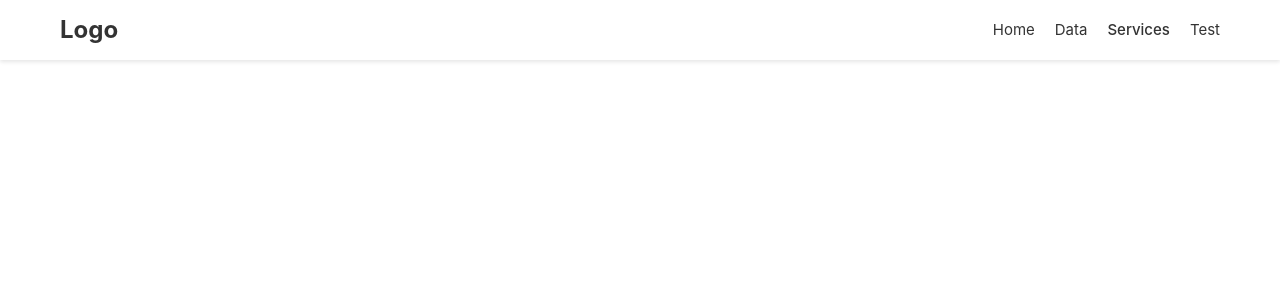
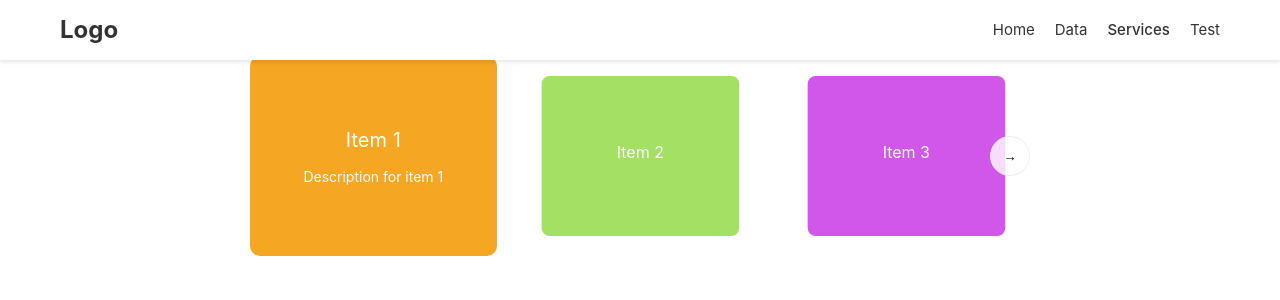
Before and after one commit to fzwyd/my-vue, a Vue app: page /mytest in a window 1280 px wide. Shown: the top 300 px of the page. Built offline with nearby package versions, Linux system fonts and the light colour scheme.

Commit message:
写一个game;2C

```diff
--- a/src/App.vue
+++ b/src/App.vue
@@ -1,17 +1,17 @@
 <template>
-  <Header :isSticky="isSticky" />
-  <RouterView @updateSticky="updateSticky"/>
+  <Header :isSticky="isSticky" v-if="route.name !== 'game'" />
+  <RouterView @updateSticky="updateSticky" />
 </template>
 <script setup lang="ts">
 import { ref } from 'vue'
 import { RouterView } from 'vue-router'
-import Header from './components/layout/header1.vue';
+import { useRoute } from 'vue-router'
+import Header from './components/layout/header1.vue'
 
-const isSticky = ref(false)  // 绑定给子组件的值
+const isSticky = ref(false) // 绑定给子组件的值
+const route = useRoute()
 const updateSticky = (value: boolean) => {
   isSticky.value = value
 }
 </script>
-<style scoped>
-
-</style>
+<style scoped></style>
--- /dev/null
+++ b/src/components/test/HorizontalScroller.vue
@@ -0,0 +1,211 @@
+<template>
+  <div class="scrollable-container">
+    <div class="scroll-wrapper" ref="scrollContainer">
+      <div
+        v-for="(item, index) in items"
+        :key="index"
+        class="scroll-item"
+        :class="{ active: activeIndex === index }"
+        @click="scrollToIndex(index)"
+        ref="itemRefs"
+      >
+        <slot name="item" :item="item" :active="activeIndex === index"></slot>
+      </div>
+    </div>
+    <div class="navigation">
+      <button class="nav-btn prev" @click="scrollToPrev" :disabled="activeIndex === 0">
+        <span>←</span>
+      </button>
+      <button
+        class="nav-btn next"
+        @click="scrollToNext"
+        :disabled="activeIndex === items.length - 1"
+      >
+        <span>→</span>
+      </button>
+    </div>
+  </div>
+</template>
+
+<script lang="ts">
+import { defineComponent, ref, onMounted, watch } from 'vue'
+import type { PropType } from 'vue'
+export default defineComponent({
+  name: 'HorizontalScroller',
+  props: {
+    items: {
+      type: Array as PropType<any[]>,
+      required: true,
+    },
+    initialIndex: {
+      type: Number,
+      default: 0,
+    },
+  },
+  setup(props, { emit }) {
+    const scrollContainer = ref<HTMLElement | null>(null)
+    const itemRefs = ref<HTMLElement[]>([])
+    const activeIndex = ref(props.initialIndex)
+
+    const scrollToIndex = (index: number) => {
+      if (index < 0 || index >= props.items.length || !scrollContainer.value) return
+
+      activeIndex.value = index
+
+      const itemElement = itemRefs.value[index]
+      if (!itemElement) return
+
+      const containerWidth = scrollContainer.value.offsetWidth
+      const itemWidth = itemElement.offsetWidth
+      const scrollLeft = itemElement.offsetLeft - containerWidth / 2 + itemWidth / 2
+
+      scrollContainer.value.scrollTo({
+        left: scrollLeft,
+        behavior: 'smooth',
+      })
+
+      emit('change', index)
+    }
+
+    const scrollToNext = () => {
+      scrollToIndex(activeIndex.value + 1)
+    }
+
+    const scrollToPrev = () => {
+      scrollToIndex(activeIndex.value - 1)
+    }
+
+    const handleScroll = () => {
+      if (!scrollContainer.value || itemRefs.value.length === 0) return
+
+      const containerMiddle =
+        scrollContainer.value.scrollLeft + scrollContainer.value.offsetWidth / 2
+
+      let closestIndex = 0
+      let closestDistance = Infinity
+
+      itemRefs.value.forEach((item, index) => {
+        const itemMiddle = item.offsetLeft + item.offsetWidth / 2
+        const distance = Math.abs(containerMiddle - itemMiddle)
+
+        if (distance < closestDistance) {
+          closestDistance = distance
+          closestIndex = index
+        }
+      })
+
+      if (activeIndex.value !== closestIndex) {
+        activeIndex.value = closestIndex
+        emit('change', closestIndex)
+      }
+    }
+
+    onMounted(() => {
+      if (scrollContainer.value) {
+        scrollContainer.value.addEventListener('scroll', handleScroll)
+        // Initial scroll to selected item
+        setTimeout(() => {
+          scrollToIndex(activeIndex.value)
+        }, 100)
+      }
+    })
+
+    watch(
+      () => props.initialIndex,
+      newIndex => {
+        if (newIndex !== activeIndex.value) {
+          scrollToIndex(newIndex)
+        }
+      }
+    )
+
+    return {
+      scrollContainer,
+      itemRefs,
+      activeIndex,
+      scrollToIndex,
+      scrollToNext,
+      scrollToPrev,
+    }
+  },
+})
+</script>
+
+<style lang="less">
+.scrollable-container {
+  position: relative;
+  width: 100%;
+  margin: 0 auto;
+
+  .scroll-wrapper {
+    display: flex;
+    overflow-x: auto;
+    scroll-snap-type: x mandatory;
+    scrollbar-width: none; // Hide scrollbar for Firefox
+    -ms-overflow-style: none; // Hide scrollbar for IE/Edge
+    padding: 20px 0;
+
+    &::-webkit-scrollbar {
+      display: none; // Hide scrollbar for Chrome/Safari
+    }
+  }
+
+  .scroll-item {
+    flex: 0 0 33.333%;
+    scroll-snap-align: center;
+    transition: all 0.3s ease;
+    transform: scale(0.8);
+    opacity: 0.7;
+    padding: 0 10px;
+    box-sizing: border-box;
+
+    &.active {
+      transform: scale(1);
+      opacity: 1;
+      z-index: 1;
+    }
+  }
+
+  .navigation {
+    display: flex;
+    justify-content: space-between;
+    position: absolute;
+    width: 100%;
+    top: 50%;
+    transform: translateY(-50%);
+    pointer-events: none;
+
+    .nav-btn {
+      width: 40px;
+      height: 40px;
+      border-radius: 50%;
+      background-color: rgba(255, 255, 255, 0.8);
+      border: 1px solid #eee;
+      display: flex;
+      align-items: center;
+      justify-content: center;
+      cursor: pointer;
+      pointer-events: auto;
+      transition: all 0.2s ease;
+
+      &:hover {
+        background-color: rgba(255, 255, 255, 1);
+        box-shadow: 0 0 10px rgba(0, 0, 0, 0.1);
+      }
+
+      &:disabled {
+        opacity: 0.5;
+        cursor: not-allowed;
+      }
+
+      &.prev {
+        margin-left: 10px;
+      }
+
+      &.next {
+        margin-right: 10px;
+      }
+    }
+  }
+}
+</style>
--- a/src/router/index.ts
+++ b/src/router/index.ts
@@ -7,19 +7,29 @@ const router = createRouter({
     {
       path: '/',
       name: 'home',
-      component: home
+      component: home,
     },
     {
       path: '/data',
-       name: 'data',
-       component: () => import('@/views/data.vue')
+      name: 'data',
+      component: () => import('@/views/data.vue'),
     },
     {
       path: '/test',
       name: 'test',
-      component: () => import('@/views/test/index.vue')
-    }
-  ]
+      component: () => import('@/views/test/index.vue'),
+    },
+    {
+      path: '/mytest',
+      name: 'mytest',
+      component: () => import('@/views/test1.vue'),
+    },
+    {
+      path: '/game',
+      name: 'game',
+      component: () => import('@/views/game.vue'),
+    },
+  ],
 })
 
 export default router
--- /dev/null
+++ b/src/views/game.vue
@@ -0,0 +1,48 @@
+<template>
+  <div class="game">
+    <div>
+      <p>可以请我喝一杯奶茶吗？</p>
+      <div class="buttons">
+        <button class="yes" @click="handleYes">可以</button>
+        <button class="no" @click="clickTimes++">不可以</button>
+      </div>
+    </div>
+  </div>
+</template>
+
+<script setup lang="ts">
+import { ref } from 'vue'
+const clickTimes = ref(0)
+const handleYes = () => {
+  clickTimes.value = 0
+}
+</script>
+
+<style scoped lang="less">
+.game {
+  width: 100vw;
+  height: 100vh;
+  display: flex;
+  justify-content: center;
+  align-items: center;
+}
+.yes,
+.no {
+  border: none;
+  border-radius: 24px;
+  width: 80px;
+  padding: 16px 0;
+  transition: all 0.2s ease;
+}
+.buttons {
+  display: flex;
+  gap: 10px;
+  margin-top: 48px;
+}
+.yes {
+  transform: scale(calc(1 + 0.2 * v-bind(clickTimes)));
+}
+.no {
+  transform: scale(calc(1 - 0.2 * v-bind(clickTimes)));
+}
+</style>
--- /dev/null
+++ b/src/views/test1.vue
@@ -0,0 +1,71 @@
+<template>
+  <div class="carousel-demo">
+    <h2>Horizontal Carousel</h2>
+    <HorizontalScroller :items="carouselItems" @change="handleChange">
+      <template #item="{ item, active }">
+        <div class="custom-item" :style="{ backgroundColor: item.color }">
+          <h3>{{ item.title }}</h3>
+          <p>{{ active ? item.description : '' }}</p>
+        </div>
+      </template>
+    </HorizontalScroller>
+  </div>
+</template>
+
+<script lang="ts">
+import { defineComponent, ref } from 'vue';
+import HorizontalScroller from '@/components/test/HorizontalScroller.vue';
+
+export default defineComponent({
+  components: {
+    HorizontalScroller
+  },
+  setup() {
+    const carouselItems = ref([
+      { title: 'Item 1', description: 'Description for item 1', color: '#f5a623' },
+      { title: 'Item 2', description: 'Description for item 2', color: '#7ed321' },
+      { title: 'Item 3', description: 'Description for item 3', color: '#bd10e0' },
+      { title: 'Item 4', description: 'Description for item 4', color: '#4a90e2' },
+      { title: 'Item 5', description: 'Description for item 5', color: '#50e3c2' },
+    ]);
+
+    const handleChange = (index: number) => {
+      console.log('Active item changed:', index);
+    };
+
+    return {
+      carouselItems,
+      handleChange
+    };
+  }
+});
+</script>
+
+<style lang="less">
+.carousel-demo {
+  max-width: 800px;
+  margin: 0 auto;
+
+  .custom-item {
+    height: 200px;
+    border-radius: 10px;
+    display: flex;
+    flex-direction: column;
+    justify-content: center;
+    align-items: center;
+    color: white;
+    text-align: center;
+    padding: 20px;
+
+    h3 {
+      margin: 0 0 10px;
+      font-size: 20px;
+    }
+
+    p {
+      margin: 0;
+      font-size: 14px;
+    }
+  }
+}
+</style>
```
